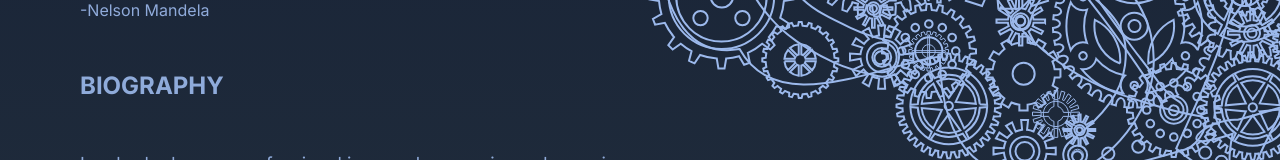
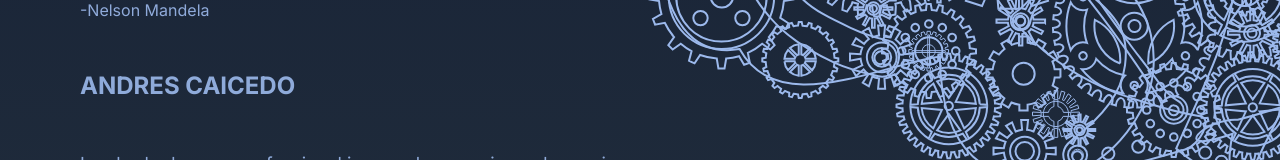
Before and after one commit to ancaicedo/personal_website, a Next.js app: page /about in a window 1280 px wide. Shown: the part 570-730 px from the top of the page. Built offline with nearby package versions, Linux system fonts and the light colour scheme.

Commit message:
Update page.jsx

```diff
--- a/src/app/about/page.jsx
+++ b/src/app/about/page.jsx
@@ -42,7 +42,7 @@ const AboutPage = () => {
             <span>-Nelson Mandela</span>
           </div>
           {/* Biography */}
-          <h1 className="font-bold text-2xl">BIOGRAPHY</h1>
+          <h1 className="font-bold text-2xl">ANDRES CAICEDO</h1>
           <p className="text-lg">
             I embarked on my professional journey by pursuing a degree in biomechanics, which I completed in 2014. During my final year, I had the privilege of conducting my clinical practicum at Mosaic Health Care Network, gaining invaluable hands-on experience.
           </p>
```
